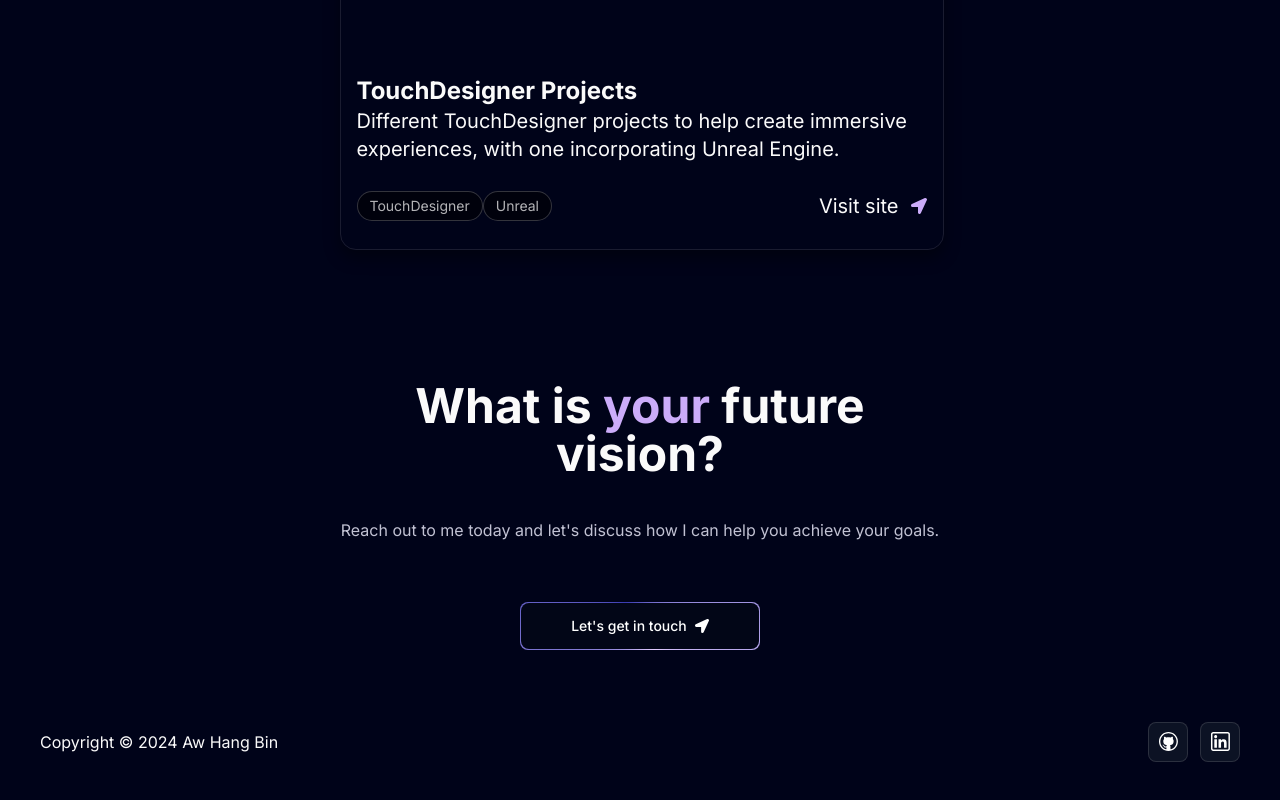
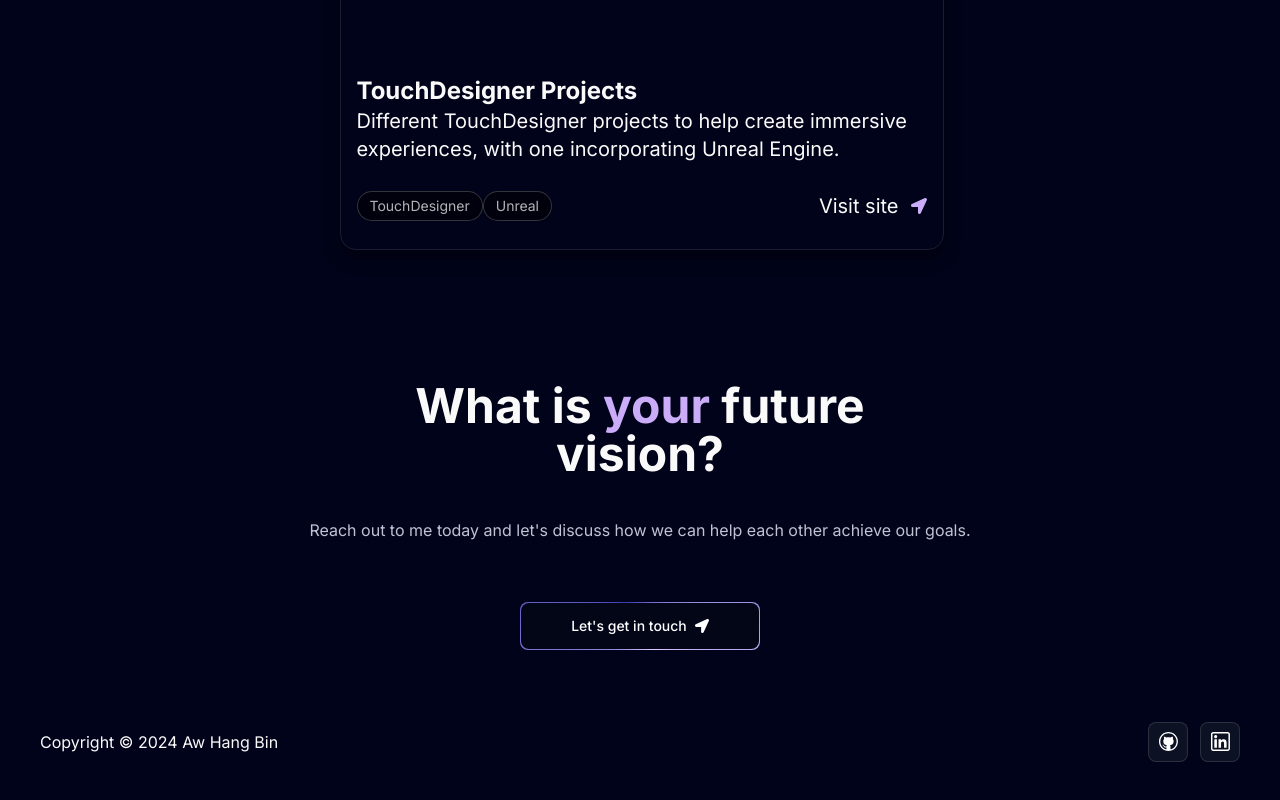
Before and after one commit to awhb/portfolio, a Next.js app: page /creative in a window 1280 px wide. Shown: the part 3393-4193 px from the top of the page. Built offline with nearby package versions, Linux system fonts and the light colour scheme; grey boxes are pictures that could not be loaded.

Commit message:
update footer message

```diff
--- a/components/Footer.tsx
+++ b/components/Footer.tsx
@@ -12,8 +12,8 @@ const Footer = () => {
           What is <span className="text-purple">your</span> future vision?
         </h1>
         <p className="text-white-200 md:mt-10 my-5 text-center">
-          Reach out to me today and let&apos;s discuss how I can help you
-          achieve your goals.
+          Reach out to me today and let&apos;s discuss how we can help each other
+          achieve our goals.
         </p>
         <a href="mailto:awhangbin@gmail.com">
           <MagicButton
```
